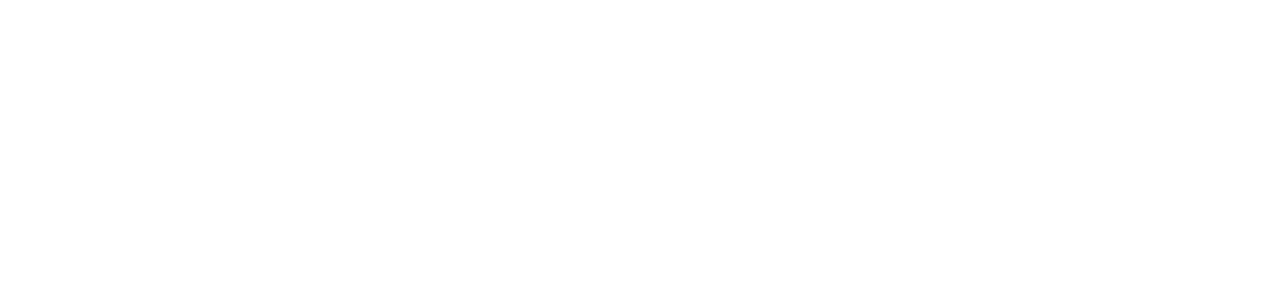
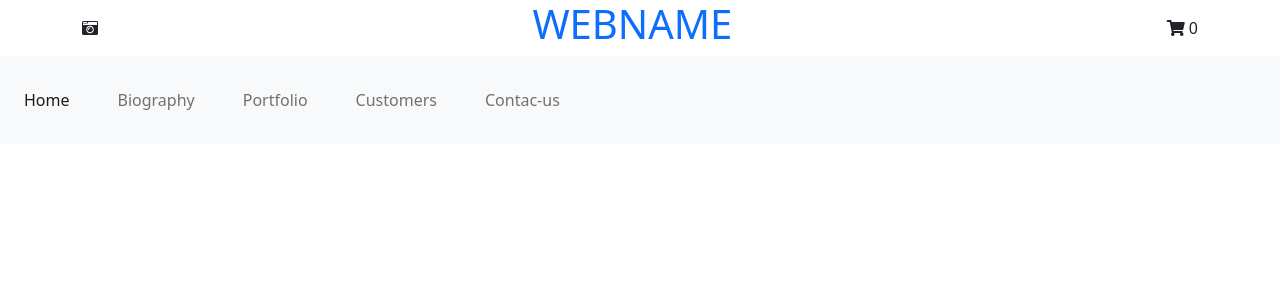
Before and after one commit to codefactorygit/FE12-Team4, an Angular app in the folder PhotographyWebsite/: page / in a window 1280 px wide. Shown: the top 300 px of the page. Built offline with nearby package versions, Linux system fonts and the light colour scheme.

Commit message:
i added a divition header and a navbar

```diff
--- a/PhotographyWebsite/src/app/app.component.html
+++ b/PhotographyWebsite/src/app/app.component.html
@@ -1,5 +1,5 @@
 <!-- here comes the navbar component visible on all pages -->
-
+<app-navbar></app-navbar>
 
 <router-outlet></router-outlet>
 
--- a/PhotographyWebsite/src/app/app.module.ts
+++ b/PhotographyWebsite/src/app/app.module.ts
@@ -9,6 +9,8 @@
 import { CustomersComponent } from './customers/customers.component';
 import { PortfolioComponent } from './portfolio/portfolio.component';
 import { BioAboutComponent } from './bio-about/bio-about.component';
+import { NavbarComponent } from './navbar/navbar.component';
+import { HomeComponent } from './home/home.component';
 
 @NgModule({
   declarations: [
@@ -18,7 +20,9 @@
     ContactUsComponent,
     CustomersComponent,
     PortfolioComponent,
-    BioAboutComponent
+    BioAboutComponent,
+    NavbarComponent,
+    HomeComponent
   ],
   imports: [
     BrowserModule,
--- /dev/null
+++ b/PhotographyWebsite/src/app/home/home.component.html
@@ -0,0 +1 @@
+<p>home works!</p>
--- /dev/null
+++ b/PhotographyWebsite/src/app/home/home.component.ts
@@ -0,0 +1,15 @@
+import { Component, OnInit } from '@angular/core';
+
+@Component({
+  selector: 'app-home',
+  templateUrl: './home.component.html',
+  styleUrls: ['./home.component.css']
+})
+export class HomeComponent implements OnInit {
+
+  constructor() { }
+
+  ngOnInit(): void {
+  }
+
+}
--- /dev/null
+++ b/PhotographyWebsite/src/app/navbar/navbar.component.html
@@ -0,0 +1,22 @@
+<div id="header" class="container d-flex align-items-center justify-content-between">
+    <div id="photoIcon"><i class="fas fa-camera-retro"></i> </div>
+    <div id="webName">
+        <h1><a class="text text-decoration-none" routerLink="#home">WEBNAME</a></h1>
+    </div>
+    <div id="cartIcon"><i class="fas fa-shopping-cart"></i><span> 0</span></div>
+</div>
+
+<nav class="navbar navbar-expand-lg navbar-light bg-light">
+    <button class="navbar-toggler" type="button" data-toggle="collapse" data-target="#navbarNavAltMarkup" aria-controls="navbarNavAltMarkup" aria-expanded="false" aria-label="Toggle navigation">
+      <span class="navbar-toggler-icon"></span>
+    </button>
+    <div class="collapse navbar-collapse" id="navbarNavAltMarkup">
+        <div class="navbar-nav">
+            <a class="nav-item nav-link active p-4" routerLink="">Home</a>
+            <a class="nav-item nav-link p-4" routerLink="#">Biography</a>
+            <a class="nav-item nav-link p-4" routerLink="#">Portfolio</a>
+            <a class="nav-item nav-link p-4" routerLink="#">Customers</a>
+            <a class="nav-item nav-link p-4" routerLink="#">Contac-us</a>
+        </div>
+    </div>
+</nav>
--- /dev/null
+++ b/PhotographyWebsite/src/app/navbar/navbar.component.ts
@@ -0,0 +1,15 @@
+import { Component, OnInit } from '@angular/core';
+
+@Component({
+  selector: 'app-navbar',
+  templateUrl: './navbar.component.html',
+  styleUrls: ['./navbar.component.css']
+})
+export class NavbarComponent implements OnInit {
+
+  constructor() { }
+
+  ngOnInit(): void {
+  }
+
+}
```
Also changed, not shown: PhotographyWebsite/src/app/home/home.component.css (added), PhotographyWebsite/src/app/navbar/navbar.component.css (added), 2 other files (tests, documents, lock files or other folders).
